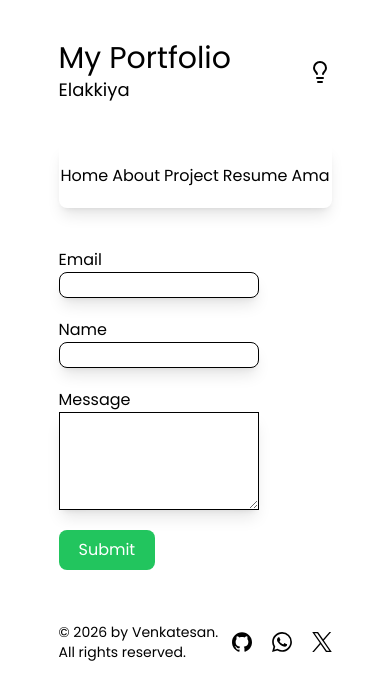
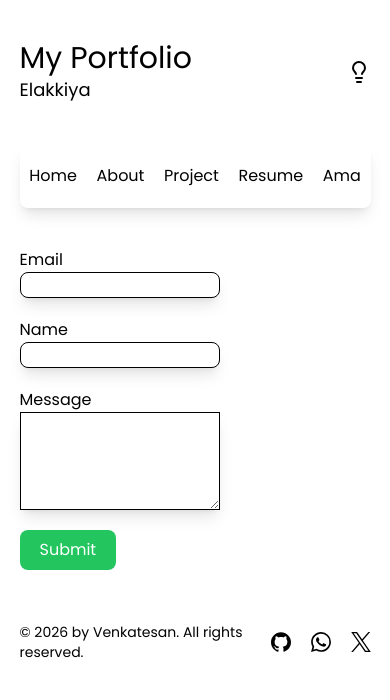
Before and after one commit to elakkiyas0606-hub/portfolio, a plain HTML site: page Ama.html in a window 390 px wide. Drawn offline with nearby package versions, Linux system fonts and the light colour scheme.

Commit message:
Update form

```diff
--- a/Ama.html
+++ b/Ama.html
@@ -15,7 +15,7 @@
     <!-- header section  -->
     <section class="py-10">
         <div class="max-w-[100%]">
-            <div class="w-[70%] md:w-[55%] mx-auto grid grid-cols-1">
+            <div class="w-[90%] md:w-[55%] mx-auto grid grid-cols-1">
                 <div class="flex justify-between items-center">
                     <div>
                        <h1 class="text-[30px] leading-[36px] font-[400]">My Portfolio</h1>
@@ -30,7 +30,7 @@
     <!-- navbar  -->
     <nav>
         <div class="max-w-[100%]">
-            <div class="w-[70%] mx-auto md:w-[55%] grid grid-cols-1">
+            <div class="w-[90%] mx-auto md:w-[55%] grid grid-cols-1">
                 <nav class="flex justify-around py-5 rounded-lg shadow-lg">
                     <a href="index.html">Home</a>
                     <a href="About.html">About</a>
@@ -45,7 +45,7 @@
     <!-- form section -->
     <section class="py-10">
        <div class="max-w-[100%]">
-        <div class="w-[70%] mx-auto md:w-[55%] grid grid-cols-1">
+        <div class="w-[90%] mx-auto md:w-[55%] grid grid-cols-1">
 
                 <form class="space-y-5">
                     <div class="flex flex-col">
@@ -70,7 +70,7 @@
      <!-- footer  -->
     <section>
             <div class="max-w-[100%]">
-               <div class="w-[70%] md:w-[55%] mx-auto grid grid-cols-1">
+               <div class="w-[90%] md:w-[55%] mx-auto grid grid-cols-1">
                 <div class="flex justify-between items-center py-3">
                     <p class="text-[14px] leading-[20px]">© 2026 by Venkatesan. All rights reserved.</p>
                 <div class="flex gap-5">
```
Also changed, not shown: About.html (+4 -4 lines), Resume.html (+4 -4 lines), index.html (+4 -4 lines), project.html (+1 -1 lines).
